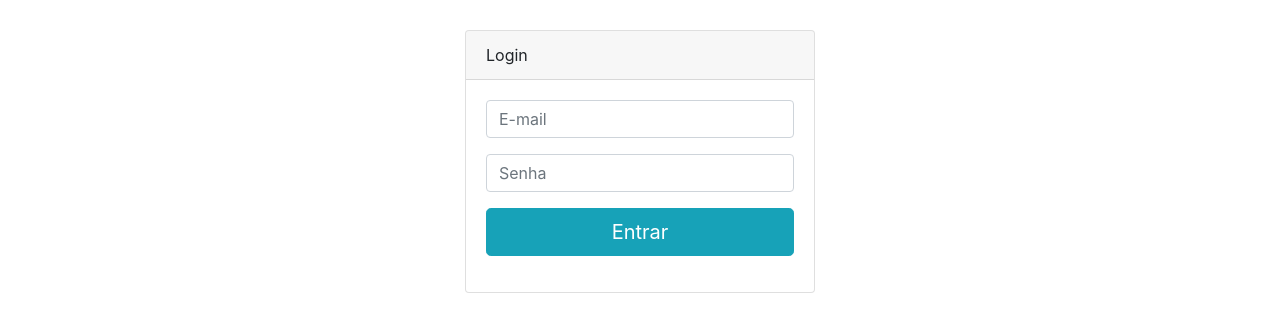
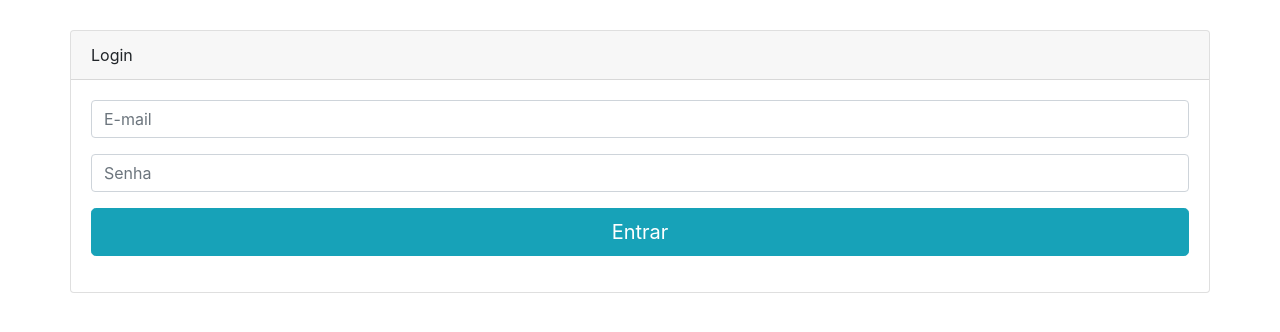
Before and after one commit to JoaoMendes1/help-desk-app, a PHP site: page /index.php in a window 1280 px wide. Shown: the part 56-388 px from the top of the page. Run offline with PHP 8.4, Linux system fonts and the light colour scheme.

Commit message:
Update index.php

```diff
--- a/index.php
+++ b/index.php
@@ -10,7 +10,7 @@
     <style>
       .card-login {
         padding: 30px 0 0 0;
-        width: 350px;
+        width: 3550px;
         margin: 0 auto;
       }
     </style>
```
